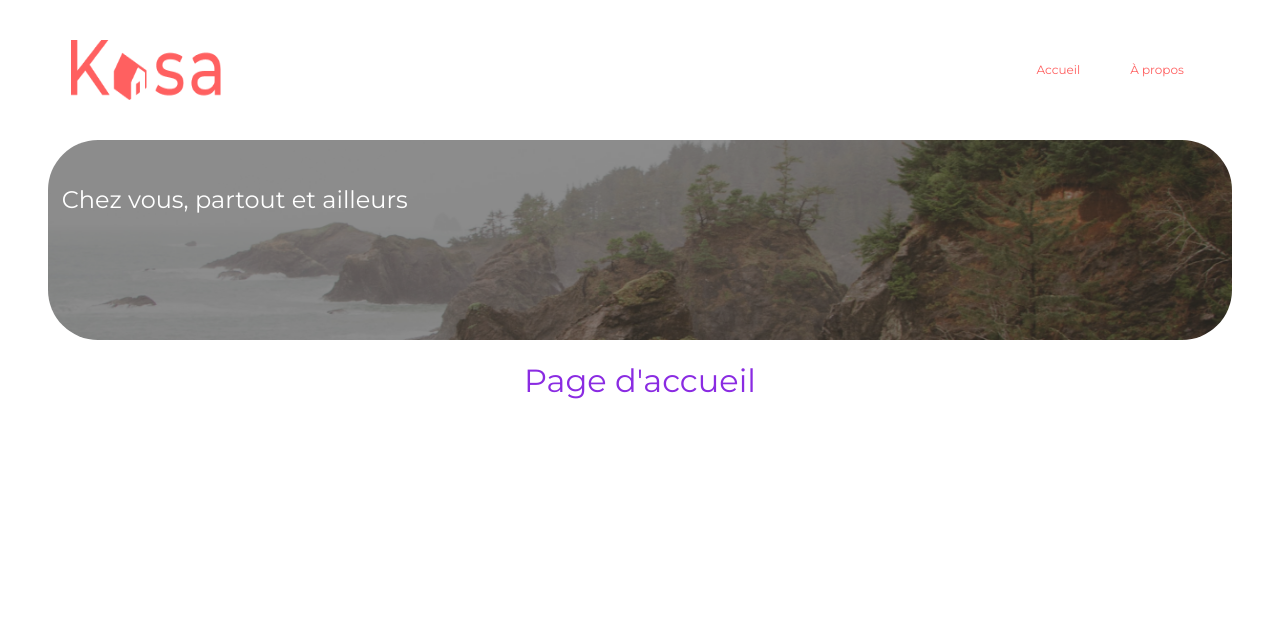
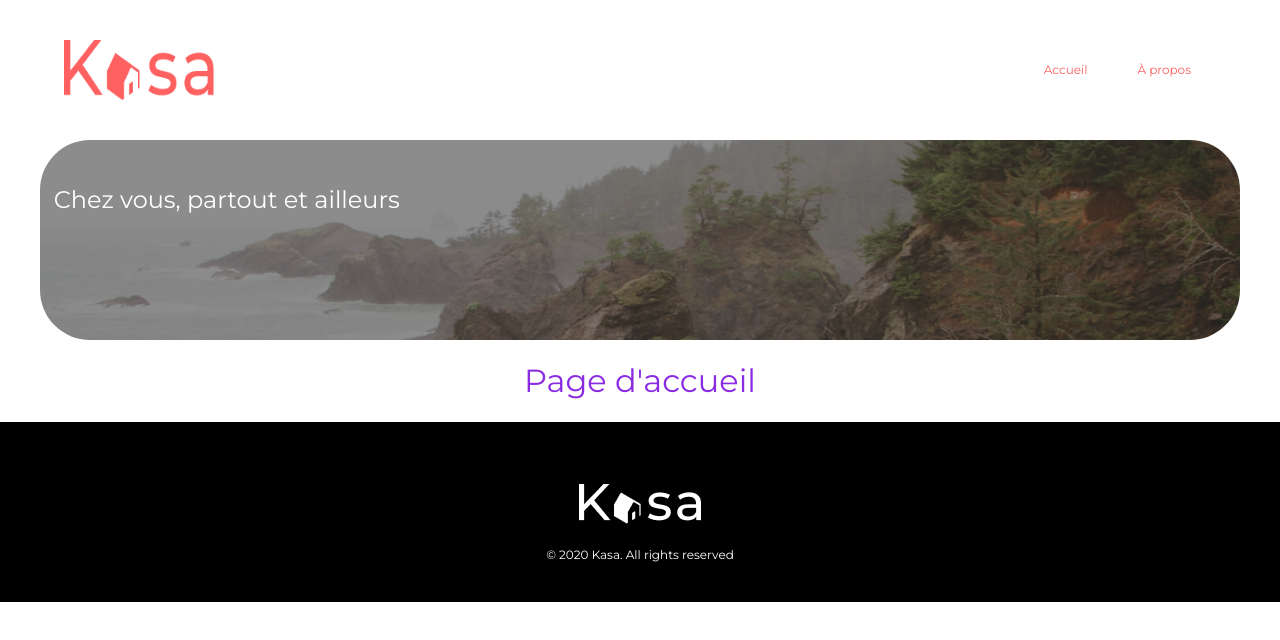
Before and after one commit to trecy05/openreact, a React (Create React App) app: page / in a window 1280 px wide. Shown: the top 640 px of the page. Built offline with nearby package versions, Linux system fonts and the light colour scheme.

Commit message:
creation du composant footer

```diff
--- a/src/App.js
+++ b/src/App.js
@@ -4,6 +4,7 @@ import Header from "./Header";
 import RoutesPath from "./RoutesPath";
 import "./App.module.css";
 import Banniere from "./Banniere";
+import Footer from "./Footer";
 
 function App() {
   return (
@@ -12,6 +13,7 @@ function App() {
         <Header />
         <Banniere />
         <RoutesPath />
+        <Footer />
       </BrowserRouter>
     </>
   );
--- a/src/App.module.css
+++ b/src/App.module.css
@@ -8,3 +8,7 @@
   font-family: 'Montserrat', sans-serif;
   font-weight: 500;
 }
+body{
+  margin: 0;
+  padding: 0;
+}
--- /dev/null
+++ b/src/Footer.js
@@ -0,0 +1,20 @@
+import "./Footer.module.css";
+import logoFooter from "./logoFooter.png";
+import style from "./Footer.module.css";
+function Footer(params) {
+  return (
+    <footer>
+      <div className={style["style-footer"]}>
+        <img
+          className={style["style-image"]}
+          src={logoFooter}
+          alt="Logo de l'enseigne"
+        />
+        <span className={style["style-texte"]}>
+          © 2020 Kasa. All rights reserved
+        </span>
+      </div>
+    </footer>
+  );
+}
+export default Footer;
--- /dev/null
+++ b/src/Footer.module.css
@@ -0,0 +1,34 @@
+footer{
+
+    background-color: black;
+    color: white;
+    height: 180px;
+}
+
+.style-footer{
+
+    display: flex;
+    flex-direction: column;
+    height: 100px;
+    padding: 40px 0;
+}
+
+.style-texte{
+    font-size: 24px;
+
+    align-items: flex-end;
+text-align: center;
+
+}
+
+.style-image{
+   display: block;
+   margin: auto;
+}
+
+@media screen and (max-width: 1490px){
+    .style-texte{
+        font-size: 12px;
+
+    }
+}
```
Also changed, not shown: src/logoFooter.png (added).
